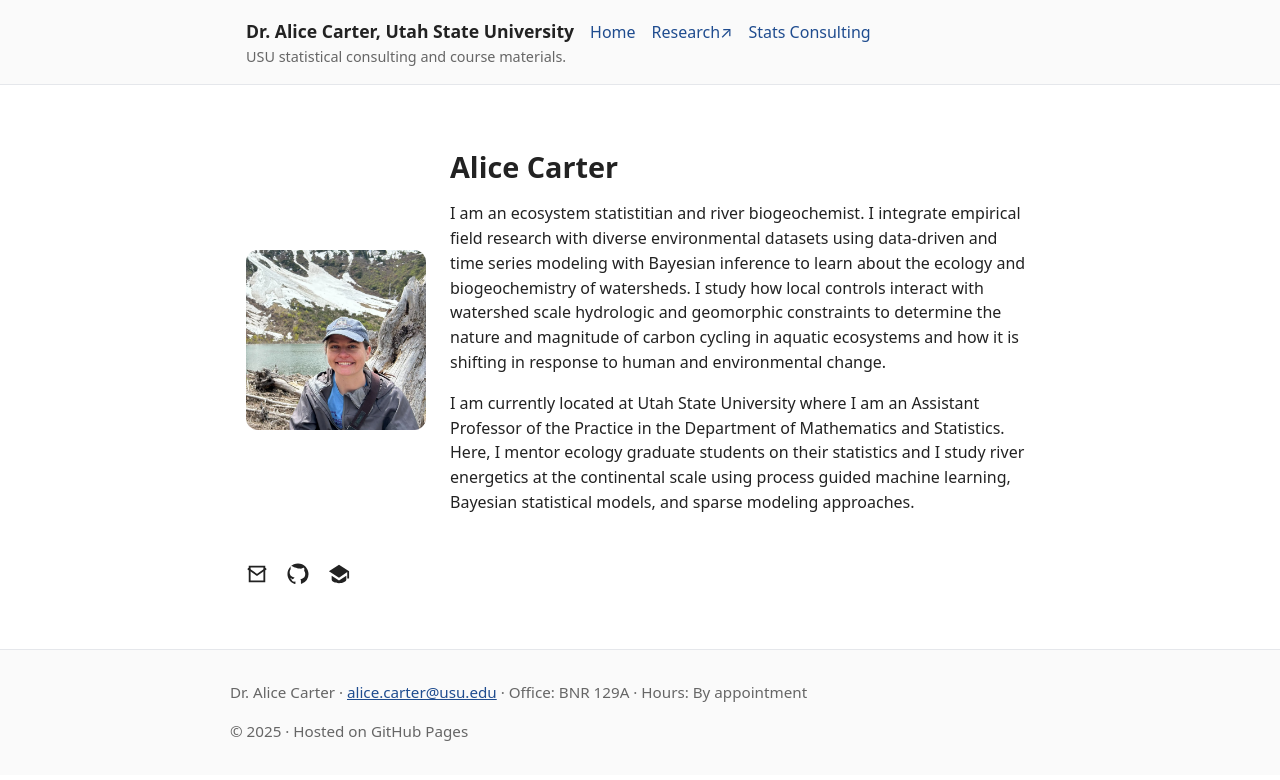
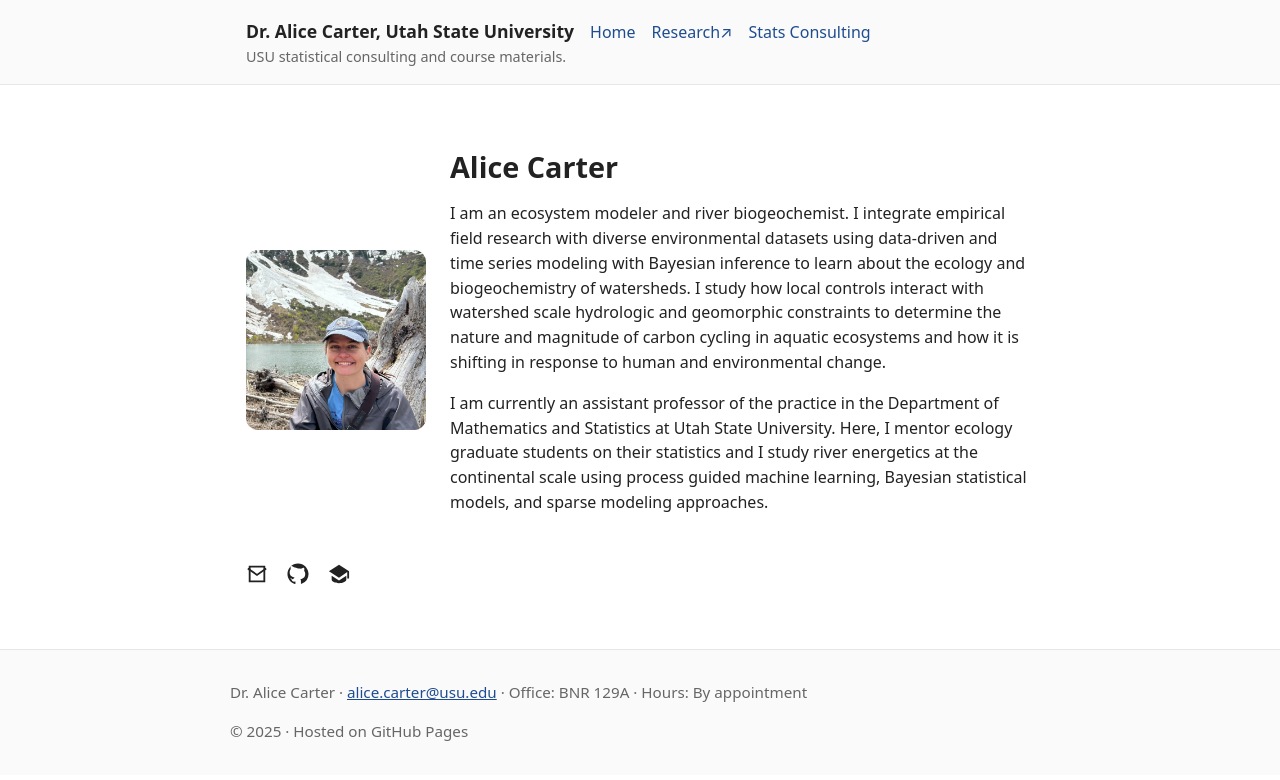
Before and after one commit to amcarter/alicecarter, a Jekyll site: the page built from index.md, in a window 1280 px wide. Shown: the top 780 px of the page. Built offline with Jekyll 4.4.1, drawn with Linux system fonts in a browser that asks for light colours.

Commit message:
updated bio

```diff
--- a/index.md
+++ b/index.md
@@ -11,10 +11,10 @@ title: "Alice Carter"
     <div class="landing-text">
       <h1>Alice Carter</h1>
       <p>
-        I am an ecosystem statistitian and river biogeochemist. I integrate empirical field research with diverse environmental datasets using data-driven and time series modeling with Bayesian inference to learn about the ecology and biogeochemistry of watersheds. I study how local controls interact with watershed scale hydrologic and geomorphic constraints to determine the nature and magnitude of carbon cycling in aquatic ecosystems and how it is shifting in response to human and environmental change.
+        I am an ecosystem modeler and river biogeochemist. I integrate empirical field research with diverse environmental datasets using data-driven and time series modeling with Bayesian inference to learn about the ecology and biogeochemistry of watersheds. I study how local controls interact with watershed scale hydrologic and geomorphic constraints to determine the nature and magnitude of carbon cycling in aquatic ecosystems and how it is shifting in response to human and environmental change.
       </p>
       <p>
-        I am currently located at Utah State University where I am an Assistant Professor of the Practice in the Department of Mathematics and Statistics. Here, I mentor ecology graduate students on their statistics and I study river energetics at the continental scale using process guided machine learning, Bayesian statistical models, and sparse modeling approaches.
+        I am currently an assistant professor of the practice in the Department of Mathematics and Statistics at Utah State University. Here, I mentor ecology graduate students on their statistics and I study river energetics at the continental scale using process guided machine learning, Bayesian statistical models, and sparse modeling approaches.
       </p>
     </div>
   </div>
```
